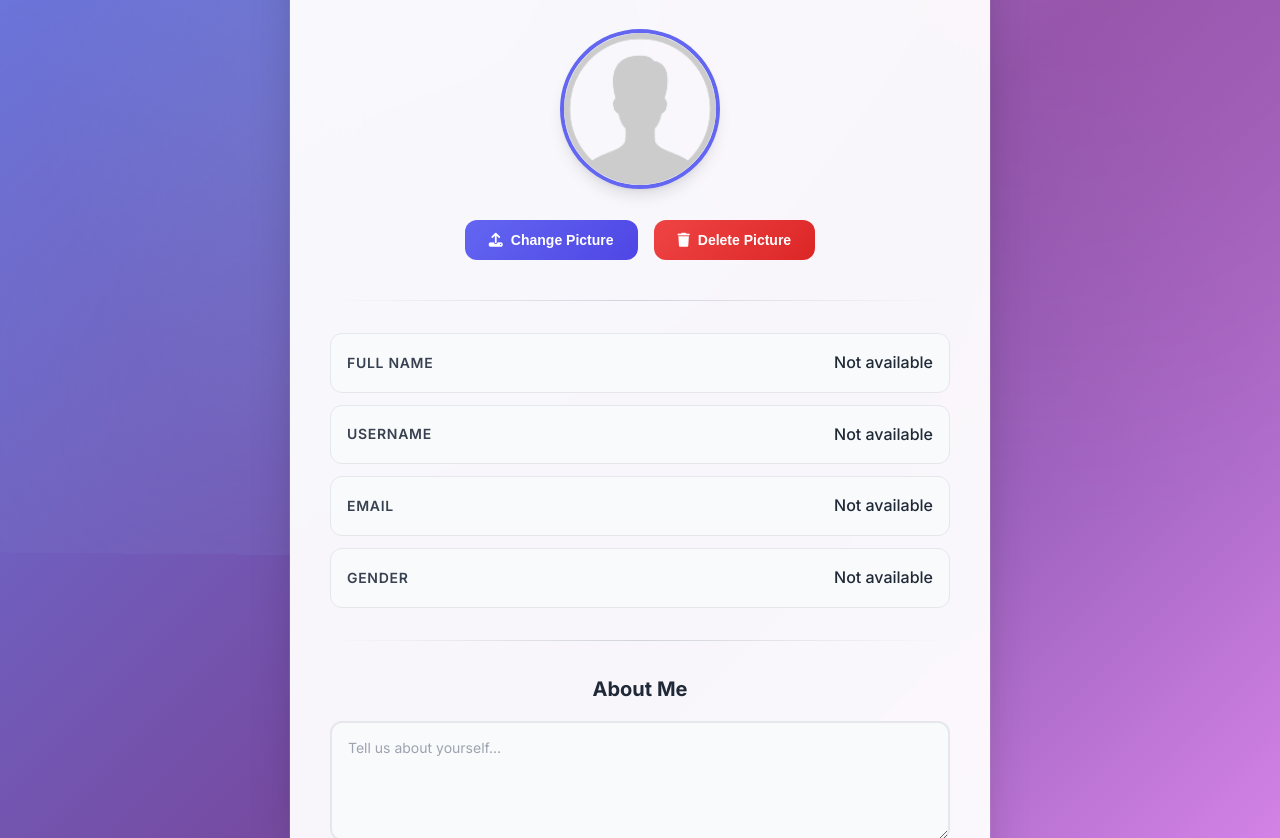
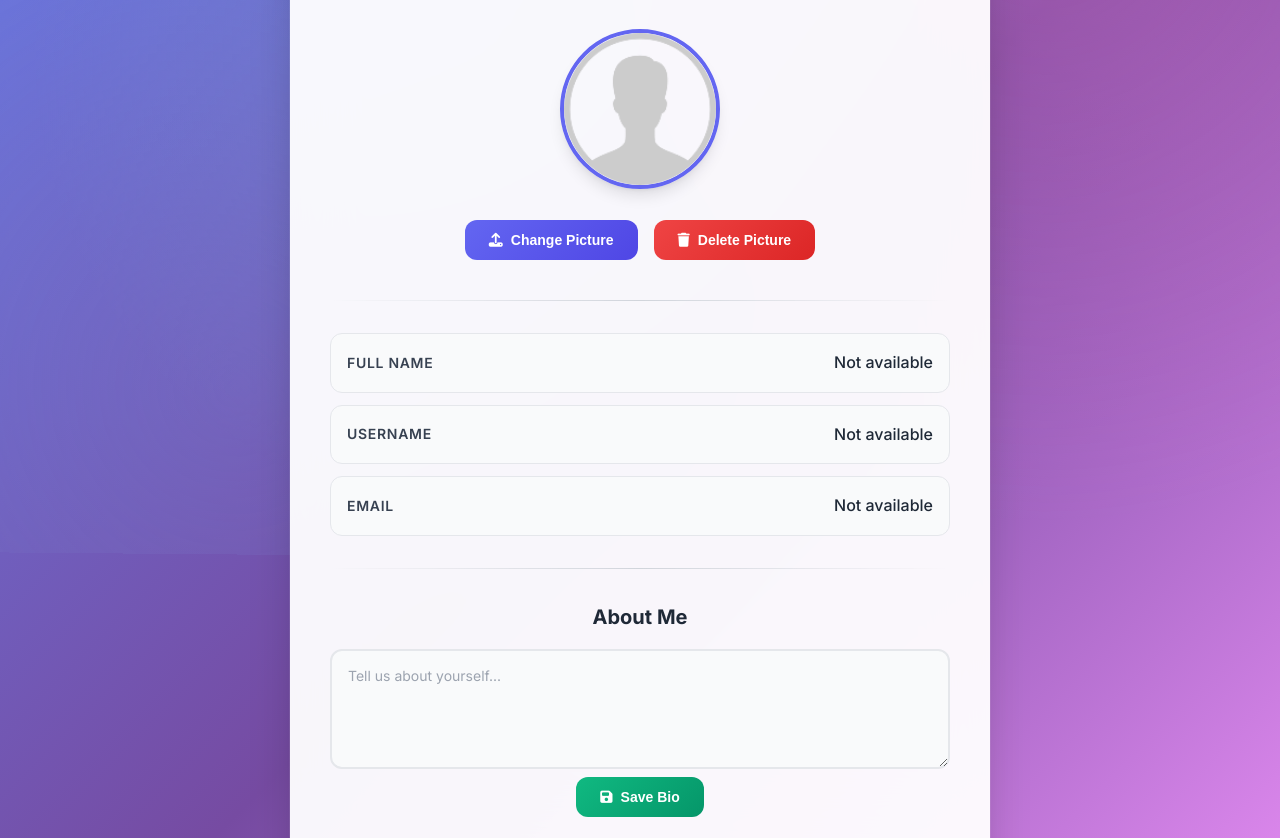
Before and after one commit to Bryt19/To-Do-List, a plain HTML site: page profile.html in a window 1280 px wide. Shown: the part 262-1100 px from the top of the page. Drawn offline with Linux system fonts and the light colour scheme.

Commit message:
To-Do Elite

```diff
--- a/profile.html
+++ b/profile.html
@@ -705,10 +705,6 @@
             <span class="info-label">Email</span>
             <span class="info-value" id="email">Loading...</span>
           </div>
-          <div class="info-item">
-            <span class="info-label">Gender</span>
-            <span class="info-value" id="gender">Loading...</span>
-          </div>
         </div>
 
         <div class="divider"></div>
@@ -752,7 +748,6 @@
       const fullName = localStorage.getItem("fullName");
       const username = localStorage.getItem("username");
       const email = localStorage.getItem("email");
-      const gender = localStorage.getItem("gender");
       const bio = localStorage.getItem("bio");
       const profilePic = localStorage.getItem("profilePic");
 
@@ -762,7 +757,6 @@
       document.getElementById("username").textContent =
         username || "Not available";
       document.getElementById("email").textContent = email || "Not available";
-      document.getElementById("gender").textContent = gender || "Not available";
       document.getElementById("bio").value = bio || "";
 
       // Set profile picture
```
